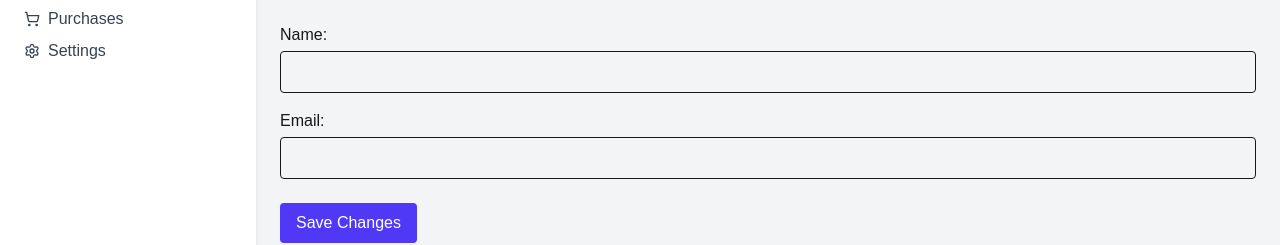
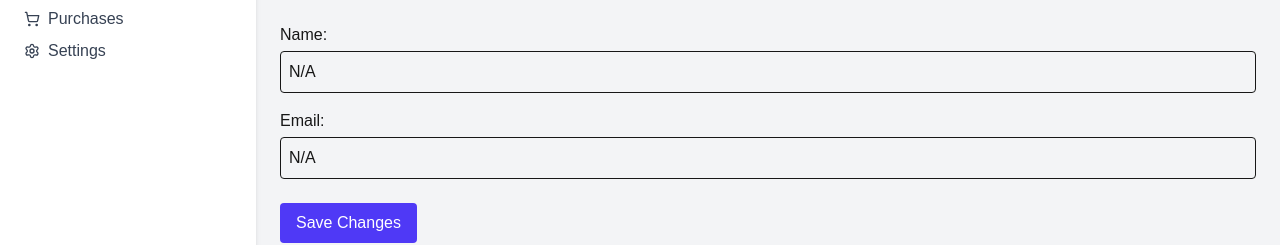
Before and after one commit to mdabdulkyum1/neo-market-client, a Next.js app: page /dashboard/profile in a window 1280 px wide. Shown: the part 177-422 px from the top of the page. Built offline with nearby package versions, Linux system fonts and the light colour scheme; no server answers.

Commit message:
feat: integrate user data into dashboard profile and update userStore interface

```diff
--- a/src/app/dashboard/profile/page.tsx
+++ b/src/app/dashboard/profile/page.tsx
@@ -1,8 +1,10 @@
 "use client";
 
+import { useUserStore } from "@/stores/userStore";
 import Image from "next/image";
 
 export default function DashboardProfile() {
+  const user = useUserStore((state) => state.user);
 
 
 //   const handleImageUpload = async (e: any) => {
@@ -25,7 +27,7 @@ export default function DashboardProfile() {
 
       <div className="flex items-center space-x-6">
         <Image
-          src={"/default-avatar.png"}
+          src={user?.image || "https://ui-avatars.com/api/?name=User+Name&background=0073B1&color=fff"}
           alt="Profile"
           width={100}
           height={100}
@@ -42,11 +44,12 @@ export default function DashboardProfile() {
           <label className="block mb-1 font-medium">Name:</label>
           <input
             className="border rounded p-2 w-full"
+            defaultValue={user?.name || "N/A"}
           />
         </div>
         <div>
           <label className="block mb-1 font-medium">Email:</label>
-          <input className="border rounded p-2 w-full bg-gray-100"  disabled />
+          <input className="border rounded p-2 w-full bg-gray-100" value={user?.email || "N/A"}  disabled />
         </div>
       </div>
 
--- a/src/providers/UserProvider.tsx
+++ b/src/providers/UserProvider.tsx
@@ -11,8 +11,6 @@ interface Props {
 export default function UserProvider({ user, children }: Props) {
   const setUser = useUserStore((state) => state.setUser);
 
-  console.log("🚀 ~ file: UserProvider.tsx:14 ~ UserProvider ~ user", user);
-
   useEffect(() => {
     if (user) setUser(user);
   }, [user, setUser]);
--- a/src/stores/userStore.ts
+++ b/src/stores/userStore.ts
@@ -5,8 +5,11 @@ export interface User {
   id: string;
   name: string;
   email: string;
-  avatar?: string;
+  image?: string;
   role?: string;
+  referralCode?: string;
+  credits?: string | number;
+  isEmailVerified: boolean;
 }
 
 interface UserState {
```
